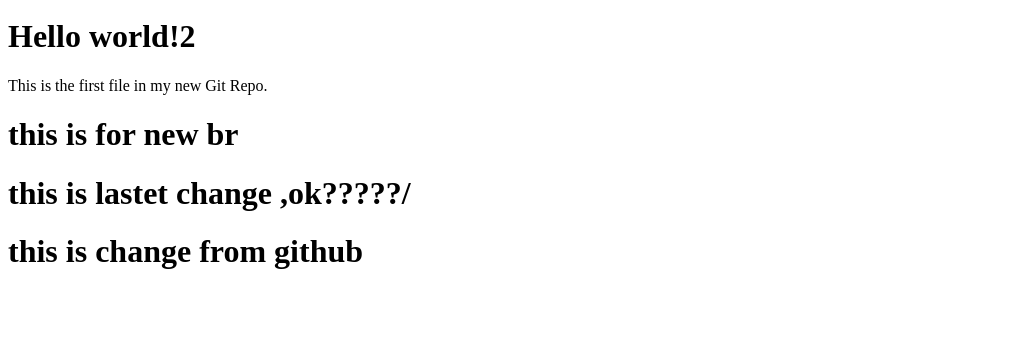
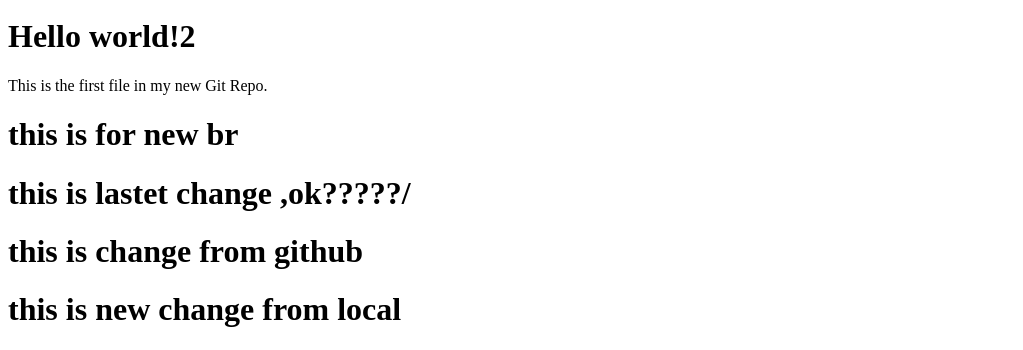
Before and after one commit to VJ-Rocks/npp, a plain HTML site: page index.html in a window 1280 px wide. Shown: the part 1318-1668 px from the top of the page, without its empty margins (0-1023 px from the left). Before the commit the page ends 1609 px from the top, so only its background shows below. Drawn offline with Linux system fonts and the light colour scheme.

Commit message:
new loacl changes to index

```diff
--- a/index.html
+++ b/index.html
@@ -19,6 +19,9 @@ style="width:100%;max-width:960px"></div>
 <h1>this is change from github</h1>
 
 
+<h1>this is new change from local</h1>
+
+
 
 </body>
 </html>
```
